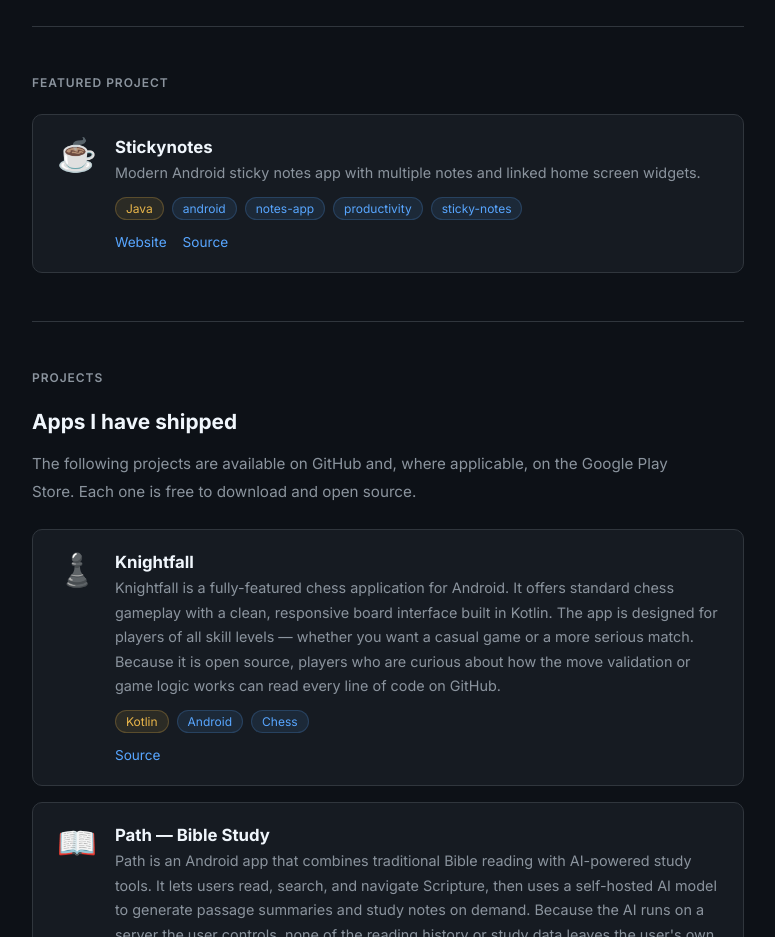
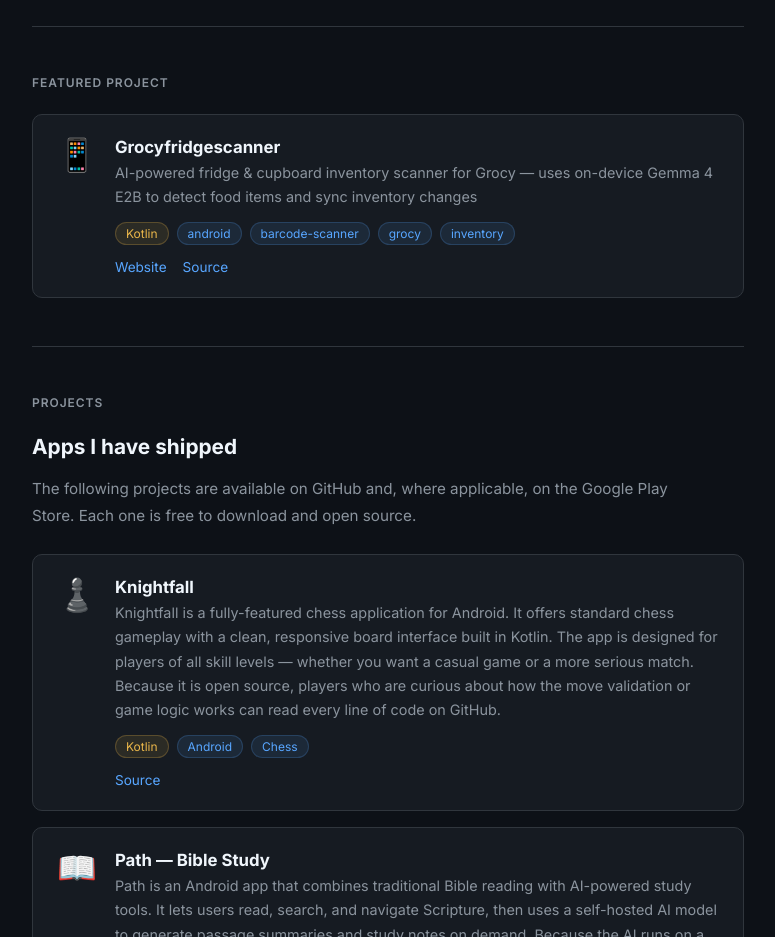
Before and after one commit to chartmann1590/chartmann1590.github.io, a plain HTML site: page index.html in a window 1280 px wide. Shown: the part 1900-2837 px from the top of the page, without its empty margins (252-1027 px from the left). Drawn offline with Linux system fonts and the light colour scheme.

Commit message:
chore: rotate featured project [skip ci]

```diff
--- a/index.html
+++ b/index.html
@@ -390,20 +390,20 @@
       <div class="projects">
         <!-- FEATURED_START -->
         <div class="project-card">
-          <div class="project-icon">☕</div>
+          <div class="project-icon">📱</div>
           <div class="project-body">
-            <div class="project-name">Stickynotes</div>
-            <div class="project-desc">Modern Android sticky notes app with multiple notes and linked home screen widgets.</div>
+            <div class="project-name">Grocyfridgescanner</div>
+            <div class="project-desc">AI-powered fridge & cupboard inventory scanner for Grocy — uses on-device Gemma 4 E2B to detect food items and sync inventory changes</div>
             <div class="project-tags">
-              <span class="tag  gold">Java</span>
+              <span class="tag  gold">Kotlin</span>
               <span class="tag">android</span>
-              <span class="tag">notes-app</span>
-              <span class="tag">productivity</span>
-              <span class="tag">sticky-notes</span>
+              <span class="tag">barcode-scanner</span>
+              <span class="tag">grocy</span>
+              <span class="tag">inventory</span>
             </div>
             <div class="project-links">
-              <a href="https://chartmann1590.github.io/StickyNotes/">Website</a>
-              <a href="https://github.com/chartmann1590/StickyNotes">Source</a>
+              <a href="https://chartmann1590.github.io/GrocyFridgeScanner/">Website</a>
+              <a href="https://github.com/chartmann1590/GrocyFridgeScanner">Source</a>
             </div>
           </div>
         </div>
```
